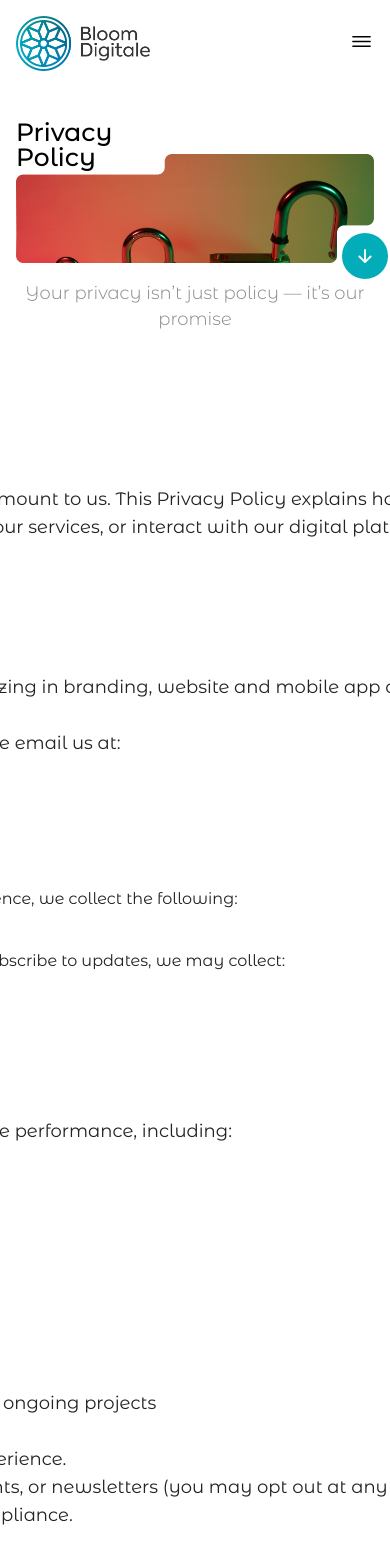
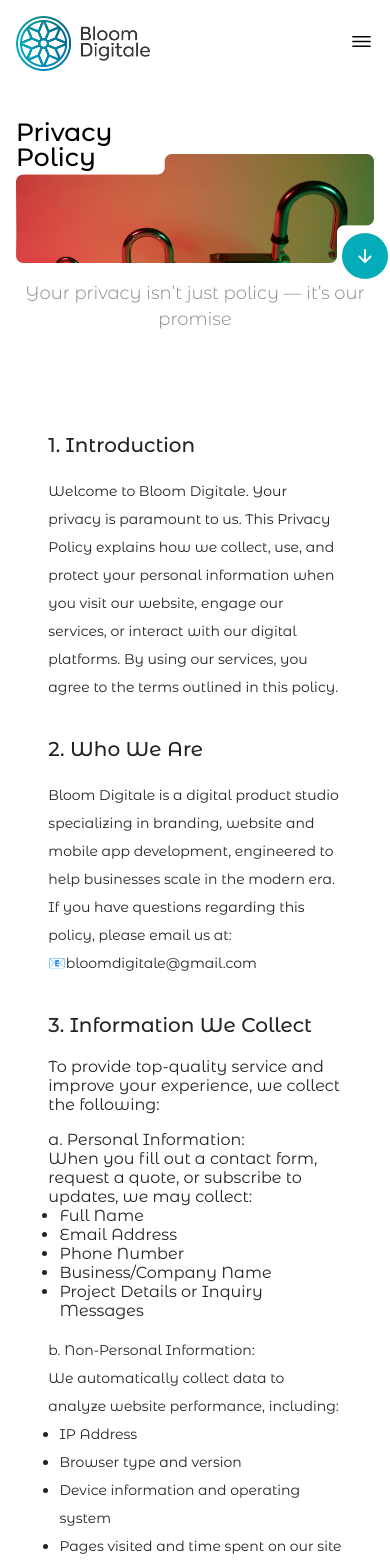
Before and after one commit to Yole-dev/bloom-revamped, a React (Create React App) app: page /privacy_policy in a window 390 px wide. Shown: the top 1568 px of the page. Built offline with nearby package versions, Linux system fonts and the light colour scheme.

Commit message:
Made the Privacy Policy page responsive

```diff
--- a/src/index.css
+++ b/src/index.css
@@ -1446,7 +1446,7 @@ textarea:focus {
 }
 
 .bloom-policy > div > p > ul {
-  list-style-type: none;
+  list-style-type: disc;
   margin-left: 0.7rem;
 }
 
@@ -3533,6 +3533,28 @@ textarea:focus {
     width: 100%;
   }
 
+  /* PRIVACY POLICY PAGE */
+  .bloom-policy {
+    width: 90%;
+    gap: 2rem;
+  }
+
+  .bloom-policy > div {
+    gap: 1rem;
+  }
+
+  .bloom-policy > div > p:first-of-type {
+    font-size: 20px;
+  }
+
+  .bloom-policy > div > p:last-of-type {
+    font-size: 14px;
+  }
+
+  .bloom-policy > div > p > ul li span {
+    font-size: 15px;
+  }
+
   /* CONTACT US PAGE STYLES */
   .contact-us-container {
     width: 100svw;
--- a/src/pages/PrivacyPolicy.js
+++ b/src/pages/PrivacyPolicy.js
@@ -158,10 +158,6 @@ function MainSection() {
               <span>Legal Requirements:</span> If required by law or to protect
               the legal rights and safety of Bloom Digitale and our clients.
             </li>
-            <li>
-              Restricted Access: Only authorized personnel essential to your
-              project have access to your data.
-            </li>
           </ul>
         </p>
       </div>
```
